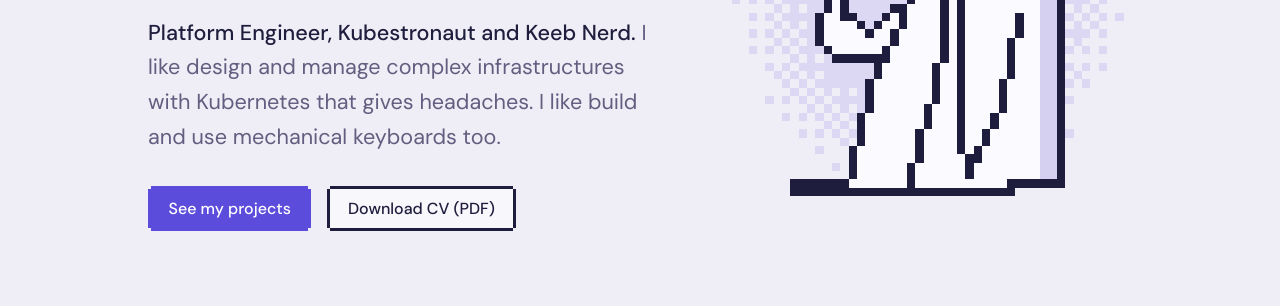
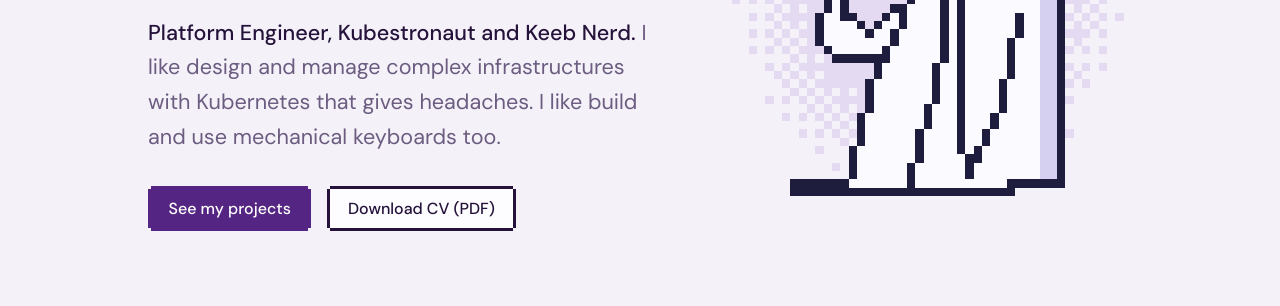
Before and after one commit to emanuelecassese/emanuelecassese, a plain HTML site: page index.html in a window 1280 px wide. Shown: the part 346-652 px from the top of the page. Drawn offline with Linux system fonts and the light colour scheme.

Commit message:
feat: try new color scheme

```diff
--- a/index.html
+++ b/index.html
@@ -12,8 +12,7 @@
 <style>
 :root{
   color-scheme: light;
-  --bg:#efedf5; --surface:#f8f7fc; --ink:#1f1d3d; --muted:#625e80; --line:#1f1d3d;
-  --accent:#5b4cdb; --accent-ink:#ffffff; --warm:#ffb84d; --soft:#dcd7f3;
+  --bg:#f4f1f9; --surface:#fdfcff; --ink:#24123a; --muted:#6b5c80; --line:#24123a; --accent:#552583; --accent-ink:#ffffff; --warm:#f2b134; --soft:#e4daf1;
 }
 
 *{box-sizing:border-box}
```
